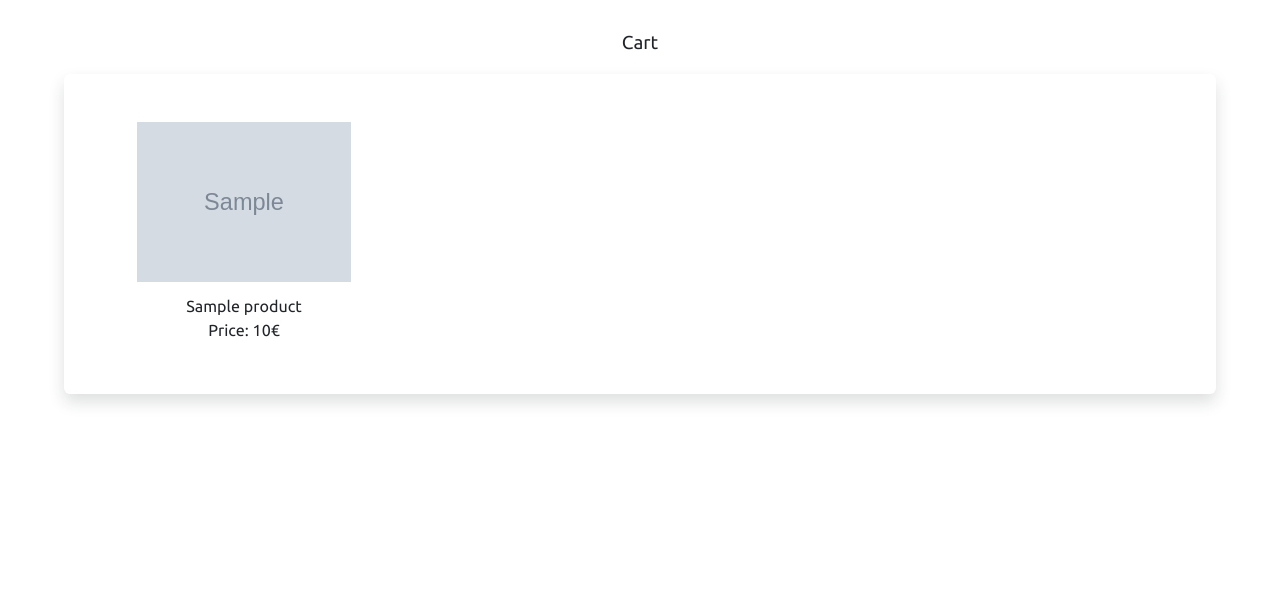
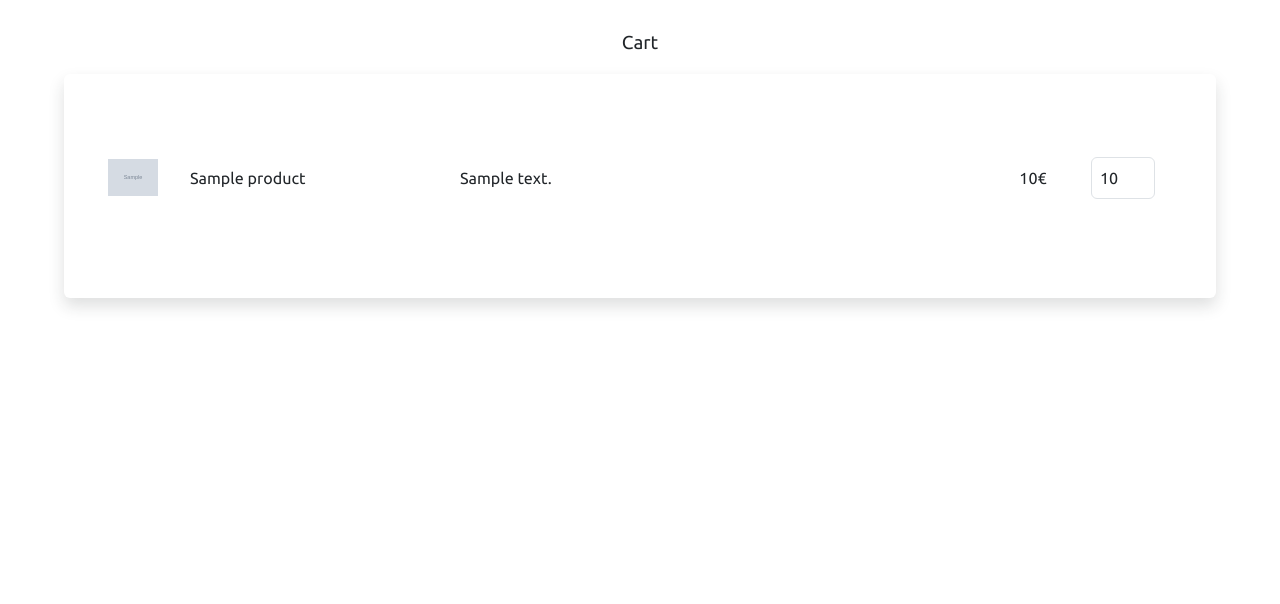
Before and after one commit to u83mm/e-commerce, a PHP site: template Application/view/cart/index_view.twig in a window 1280 px wide. Shown: the part 191-795 px from the top of the page. Run offline with PHP 8.4, Linux system fonts and the light colour scheme; the template is opened without the code that fills it: most values are stand-ins (such as "Sample title", 1, 10 or a date in 2020); grey boxes marked "Sample" are stand-in pictures; some libraries are stand-ins or nearby versions.

Commit message:
Added some style to cart view

```diff
--- a/Application/view/cart/index_view.twig
+++ b/Application/view/cart/index_view.twig
@@ -6,13 +6,26 @@
 
 {% block main %}
     <h3 class="text-center">Cart</h3>
-    <section class="row rounded shadow p-3 p-lg-5 products">
+    <section class="row rounded shadow p-3 p-lg-4 products">
         {% for product in products %}
-            <figure class="col-sm-6 col-lg-3">
-                <a href="/products/show/{{ product.id }}"><img src="{{ product.image }}" alt="Product {{ product.id }}"></a>
-                {% set currency = "€" %}
-                <figcaption>{{ product.name }}<br>Price: {{ product.price ~ "%s"|format(currency) }}</figcaption>
-            </figure>
+            <div class="row mb-3">
+                <figure class="col-sm-6 col-lg-1 m-0 d-flex">
+                    <a class="align-self-center cart-items p-2" href="/products/show/{{ product.id }}"><img src="{{ product.image }}" alt="Product {{ product.id }}"></a>
+                </figure>
+                <div class="col-lg-3 align-self-center">
+                    {{ product.name }}
+                </div>
+                <div class="col-lg-6 align-self-center">
+                    {{ product.description }}
+                </div>
+                <div class="col-lg-1 align-self-center text-center">
+                    {% set currency = "€" %}
+                    {{ product.price ~ "%s"|format(currency) }}
+                </div>
+                <div class="col-lg-1 align-self-center text-center">
+                    <input class="form-control" type="number" name="qty" id="qty" value="{{ product.qty }}" min="0">
+                </div>
+            </div>
         {% endfor %}
     </section>
 {% endblock main %}
--- a/public/css/estilo.css
+++ b/public/css/estilo.css
@@ -234,7 +234,9 @@ figcaption {
 	font-size: 0.7em;
 }
 
-
+.cart-items:hover {
+	background: rgb(225, 243, 250);
+}
 
 /***************** Configuración para móviles **********************/
 @media (max-width:480px) {
```
